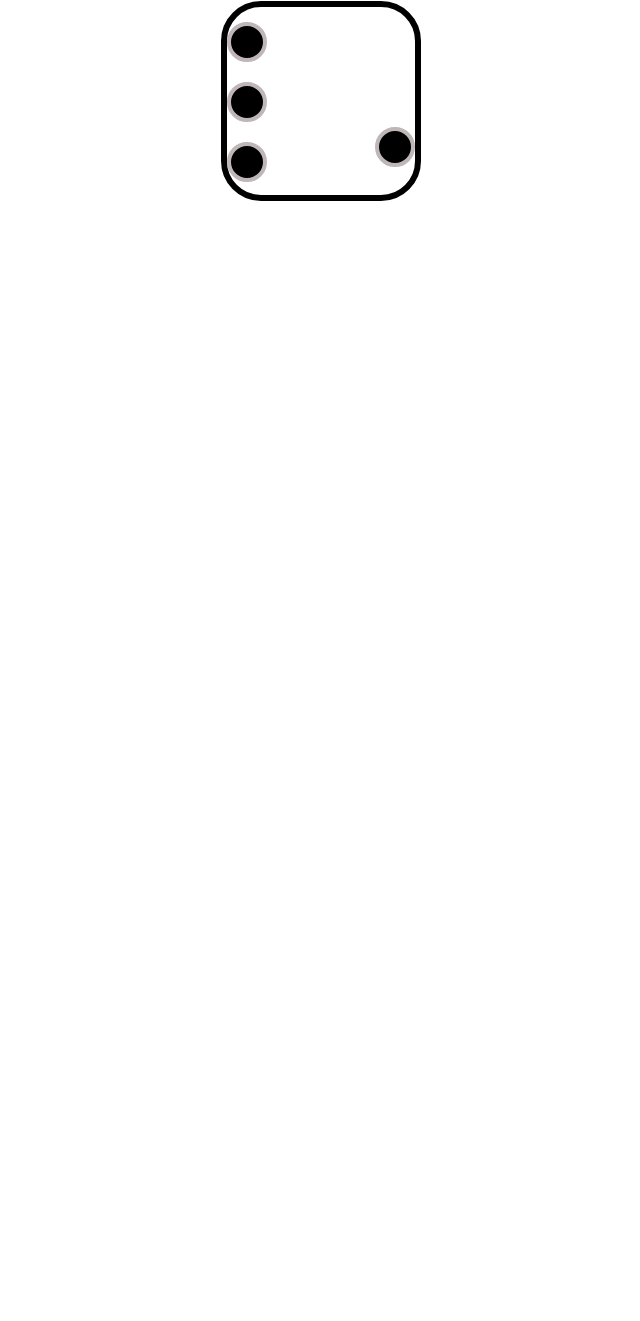
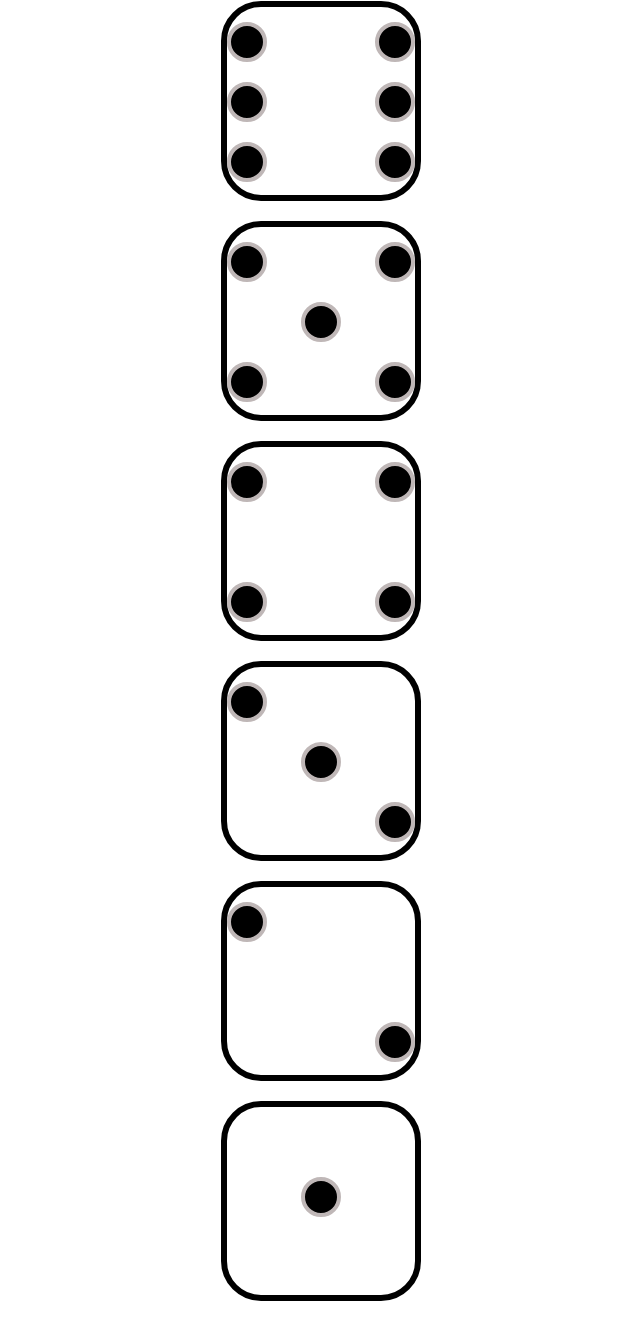
Before and after one commit to geekwise-juston-miller/dice, a plain HTML site: page index.html in a window 1280 px wide. Shown: the part 19-1340 px from the top of the page, without its empty margins (319-959 px from the left). Before the commit the page ends 800 px from the top, so only its background shows below. Drawn offline with Linux system fonts and the light colour scheme.

Commit message:
dice finished

```diff
--- a/css/style.css
+++ b/css/style.css
@@ -41,6 +41,7 @@ html, body{
 }
 
 .right_float{
+    clear: both;
     float: right;
 
 }
@@ -62,3 +63,19 @@ html, body{
     transform: translateY(-4.5rem);
 
 }
+
+.five{
+    margin: 0 auto;
+    top: 3.5rem;
+}
+
+.one{
+    margin: 0 auto;
+    top: 7rem;
+
+}
+
+.hidden{
+    visibility: hidden;
+
+}
--- a/index.html
+++ b/index.html
@@ -19,19 +19,71 @@
 
     <div class="dice center margin">
 
+        <span class="dot top right_float"></span>
+
         <span class="dot top"></span>
+
+        <span class="dot middle right_float"></span>
 
         <span class="dot middle"></span>
 
+        <span class="dot bottom right_float"></span>
+
         <span class="dot bottom"></span>
-
-        <span class="dot right_float"></span>
-
-        <span></span>
-
-        <span></span>
 
     </div>
 
+    <div class="dice center margin">
+
+        <span class="dot top right_float"></span>
+
+        <span class="dot top"></span>
+
+        <span class="dot five"></span>
+
+        <span class="dot bottom right_float"></span>
+
+        <span class="dot bottom"></span>
+
+    </div>
+
+    <div class="dice center margin">
+
+
+        <span class="dot top right_float"></span>
+
+        <span class="dot top"></span>
+
+        <span class="dot hidden"></span>
+
+        <span class="dot bottom right_float"></span>
+
+        <span class="dot bottom"></span>
+
+        </div>
+
+        <div class="dice center margin">
+
+            <span class="dot top"></span>
+            <span class="dot five"></span>
+            <span class="dot bottom right_float"></span>
+
+        </div>
+
+        <div class="dice center margin">
+
+            <span class="dot top"></span>
+            <span class="dot hidden"></span>
+            <span class="dot bottom right_float"></span>
+
+        </div>
+
+        <div class="dice center margin">
+
+            <span class="dot one"></span>
+
+        </div>
+
+
     </body>
 </html>
```
